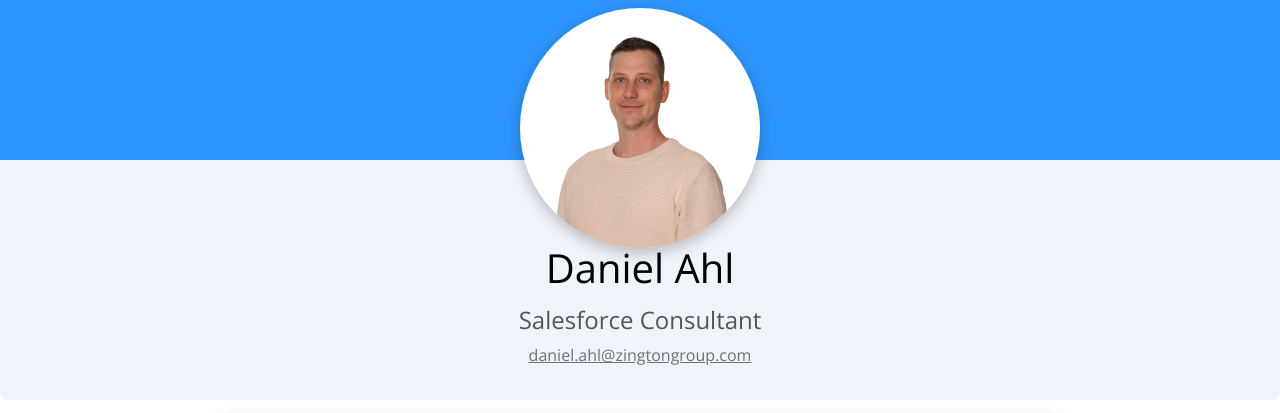
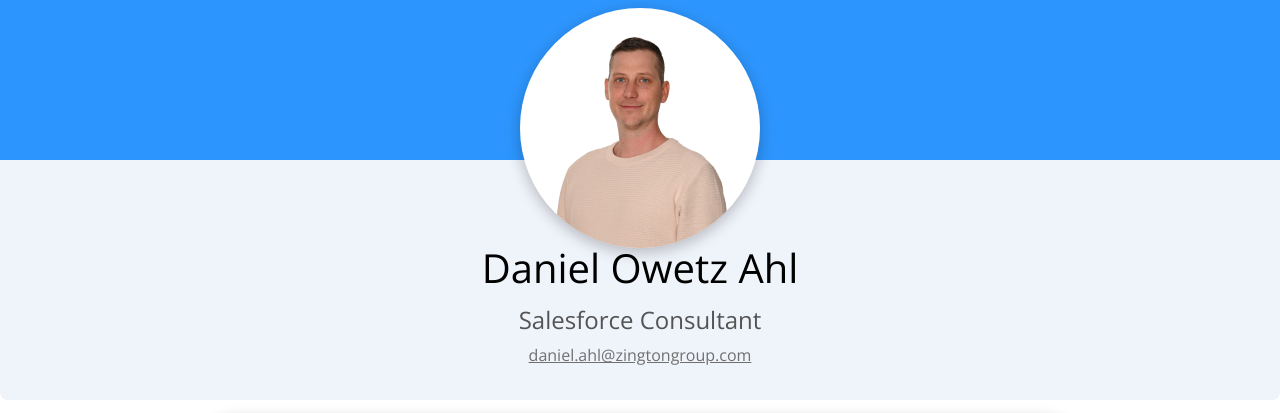
Before and after one commit to Owetz/Owetz.github.io, a plain HTML site: page index.html in a window 1280 px wide. Shown: the top 413 px of the page. Drawn offline with nearby package versions, Linux system fonts and the light colour scheme.

Commit message:
Added Owetz in the name

```diff
--- a/index.html
+++ b/index.html
@@ -5,7 +5,7 @@
     <meta charset="UTF-8">
     <meta name="viewport" content="width=device-width, initial-scale=1.0">
     <link rel="stylesheet" href="/file/main.css">
-    <title>Daniel Ahl | Salesforce Consultant</title>
+    <title>Daniel Owetz Ahl | Salesforce Consultant</title>
 </head>
 
 <body>
@@ -14,7 +14,7 @@
             <img src="/file/images/profile.jpg" class="profile" />
         </article>
         <article class="about">
-            <h1>Daniel Ahl</h1>
+            <h1>Daniel Owetz Ahl</h1>
             <h2>Salesforce Consultant</h2>
 
             <p>
```
